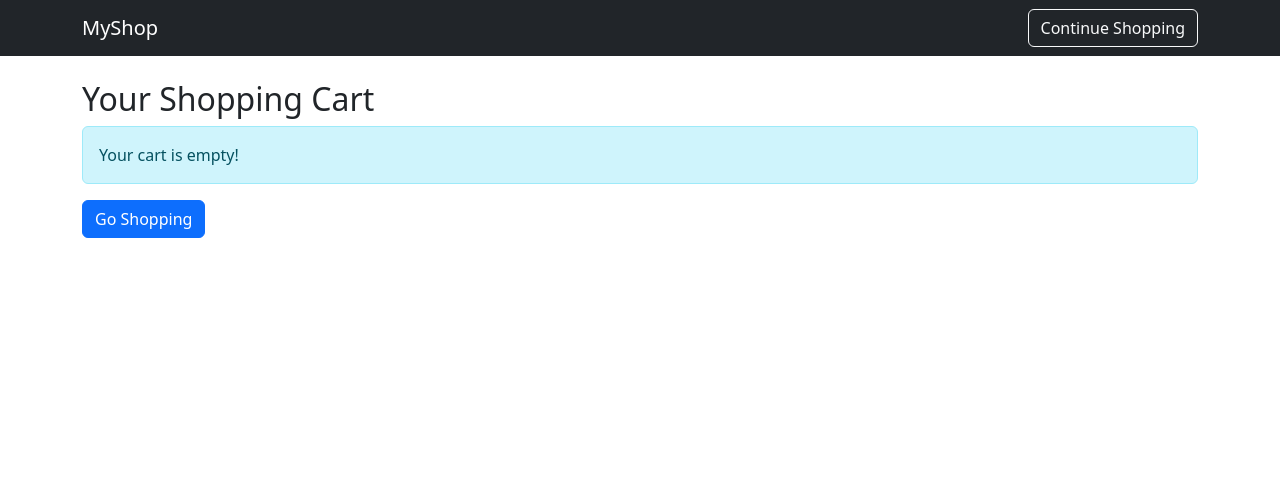
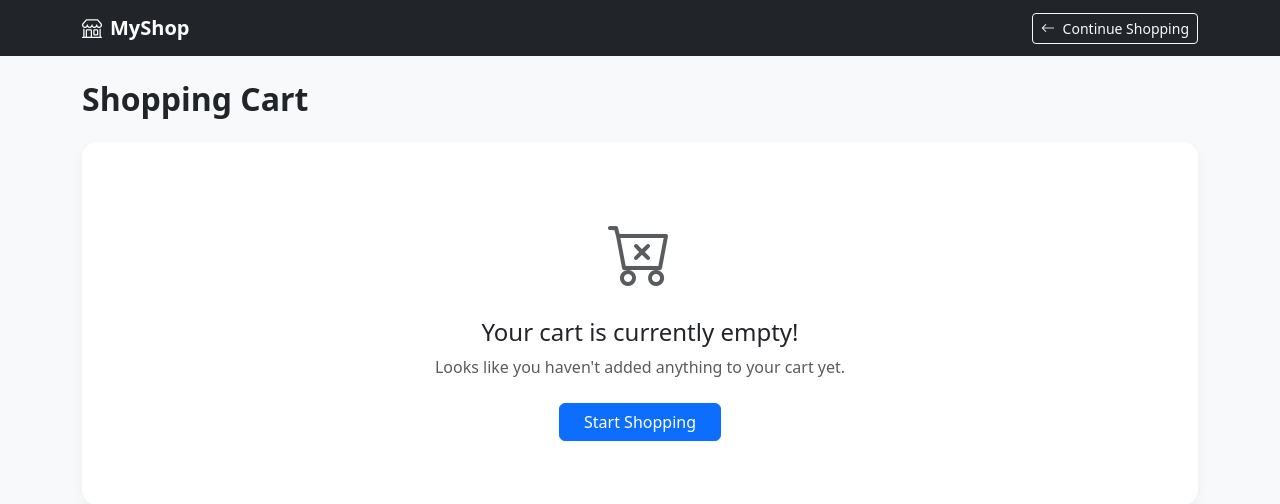
Before and after one commit to Jakoyoski/myproject, a CodeIgniter 4 app: the page made by app/Views/shop/view_cart.php in a window 1280 px wide. Shown: the top 504 px of the page. Run offline with PHP 8.4 and a stand-in for CodeIgniter, Linux system fonts and the light colour scheme; the template is opened without the code that fills it, so the values that code supplies are empty; some libraries are stand-ins or nearby versions.

Commit message:
Dec 25 2025 07:24

```diff
--- a/app/Views/shop/view_cart.php
+++ b/app/Views/shop/view_cart.php
@@ -1,67 +1,118 @@
 <!DOCTYPE html>
-<html>
+<html lang="en">
 <head>
-    <title>Your Cart</title>
-    <link href="https://cdn.jsdelivr.net/bootstrap@5.1.3/dist/css/bootstrap.min.css" rel="stylesheet">
+    <meta charset="UTF-8">
+    <meta name="viewport" content="width=device-width, initial-scale=1.0">
+    <title>Your Cart | MyShop</title>
+    <link href="https://cdn.jsdelivr.net/npm/bootstrap@5.3.0/dist/css/bootstrap.min.css" rel="stylesheet">
+    <link rel="stylesheet" href="https://cdn.jsdelivr.net/npm/bootstrap-icons@1.11.0/font/bootstrap-icons.css">
+    <style>
+        body { background-color: #f8f9fa; }
+        .table img { width: 80px; height: 80px; object-fit: cover; border-radius: 8px; }
+        .cart-card { border: none; border-radius: 15px; box-shadow: 0 4px 12px rgba(0,0,0,0.05); }
+    </style>
 </head>
 <body>
-    <nav class="navbar navbar-expand-lg navbar-dark bg-dark">
+    <nav class="navbar navbar-expand-lg navbar-dark bg-dark mb-4">
         <div class="container">
-            <a class="navbar-brand" href="<?= site_url('/') ?>">MyShop</a>
-            <a href="<?= site_url('/') ?>" class="btn btn-outline-light">Continue Shopping</a>
+            <a class="navbar-brand fw-bold" href="<?= site_url('/') ?>"><i class="bi bi-shop me-2"></i>MyShop</a>
+            <a href="<?= site_url('/') ?>" class="btn btn-outline-light btn-sm">
+                <i class="bi bi-arrow-left me-1"></i> Continue Shopping
+            </a>
         </div>
     </nav>
 
-    <div class="container mt-4">
-        <h2>Your Shopping Cart</h2>
+    <div class="container">
+        <h2 class="mb-4 fw-bold">Shopping Cart</h2>
 
         <?php if(empty($cartItems)): ?>
-            <div class="alert alert-info">Your cart is empty!</div>
-            <a href="<?= site_url('/') ?>" class="btn btn-primary">Go Shopping</a>
+            <div class="card cart-card p-5 text-center">
+                <div class="card-body">
+                    <i class="bi bi-cart-x text-muted" style="font-size: 4rem;"></i>
+                    <h4 class="mt-3">Your cart is currently empty!</h4>
+                    <p class="text-muted">Looks like you haven't added anything to your cart yet.</p>
+                    <a href="<?= site_url('/') ?>" class="btn btn-primary px-4 mt-2">Start Shopping</a>
+                </div>
+            </div>
         <?php else: ?>
-            <table class="table">
-                <thead>
+            <div class="row">
+                <div class="col-lg-8">
+                    <div class="card cart-card mb-4">
+                        <div class="table-responsive p-3">
+                            <table class="table align-middle">
+                                <thead class="table-light">
                                     <tr>
                                         <th>Product</th>
                                         <th>Price</th>
-                        <th>Quantity</th>
+                                        <th style="width: 150px;">Quantity</th>
                                         <th>Total</th>
-                        <th>Action</th>
+                                        <th class="text-center">Action</th>
                                     </tr>
                                 </thead>
                                 <tbody>
                                     <?php foreach($cartItems as $item): ?>
                                     <tr>
-                        <td><?= $item['product']['name'] ?></td>
+                                        <td>
+                                            <div class="fw-bold"><?= $item['product']['name'] ?></div>
+                                            <small class="text-muted">ID: #<?= $item['id'] ?></small>
+                                        </td>
                                         <td>$<?= number_format($item['product']['price'], 2) ?></td>
                                         <td>
-                            <form method="post" action="/update-cart" class="d-inline">
-                                <input type="hidden" name="product_id" value="<?= $item['id'] ?>">
-                                <input type="number" name="quantity" value="<?= $item['quantity'] ?>" min="1" style="width: 70px;">
-                                <button type="submit" class="btn btn-sm btn-info">Update</button>
+                                            <form method="post" action="<?= site_url('/update-cart') ?>" class="input-group input-group-sm">
+                                                <?= csrf_field() ?> <input type="hidden" name="product_id" value="<?= $item['id'] ?>">
+                                                <input type="number" name="quantity" value="<?= $item['quantity'] ?>" min="1" class="form-control">
+                                                <button type="submit" class="btn btn-outline-secondary">
+                                                    <i class="bi bi-arrow-clockwise"></i>
+                                                </button>
                                             </form>
                                         </td>
-                        <td>$<?= number_format($item['quantity'] * $item['product']['price'], 2) ?></td>
-                        <td>
-                            <a href="<?=base_url('remove-from-cart/'.$item['id']) ?>" class="btn btn-danger btn-sm">Remove</a>
+                                        <td class="fw-bold">$<?= number_format($item['quantity'] * $item['product']['price'], 2) ?></td>
+                                        <td class="text-center">
+                                            <a href="<?= base_url('remove-from-cart/'.$item['id']) ?>" class="text-danger fs-5" title="Remove Item">
+                                                <i class="bi bi-trash"></i>
+                                            </a>
                                         </td>
                                     </tr>
                                     <?php endforeach; ?>
                                 </tbody>
-                <tfoot>
-                    <tr>
-                        <td colspan="3" class="text-end"><strong>Total:</strong></td>
-                        <td><strong>$<?= number_format($cartTotal, 2) ?></strong></td>
-                        <td></td>
-                    </tr>
-                </tfoot>
                             </table>
+                        </div>
+                    </div>
+                </div>
 
-            <div class="text-end">
-                <a href="<?= site_url('/') ?>"class="btn btn-secondary">Continue Shopping</a>
-                <a href="<?=base_url('checkout/')?>" class="btn btn-success">Proceed to Checkout</a>
+                <div class="col-lg-4">
+                    <div class="card cart-card border-0">
+                        <div class="card-body p-4">
+                            <h5 class="fw-bold mb-3">Order Summary</h5>
+                            <hr>
+                            <div class="d-flex justify-content-between mb-2">
+                                <span>Subtotal</span>
+                                <span>$<?= number_format($cartTotal, 2) ?></span>
+                            </div>
+                            <div class="d-flex justify-content-between mb-2 text-success">
+                                <span>Shipping</span>
+                                <span>Free</span>
+                            </div>
+                            <hr>
+                            <div class="d-flex justify-content-between mb-4">
+                                <span class="h5 fw-bold">Total</span>
+                                <span class="h5 fw-bold">$<?= number_format($cartTotal, 2) ?></span>
+                            </div>
+                            <a href="<?= base_url('checkout/') ?>" class="btn btn-success w-100 py-2 fw-bold">
+                                Proceed to Checkout <i class="bi bi-credit-card ms-2"></i>
+                            </a>
+                            <div class="text-center mt-3">
+                                <a href="<?= site_url('/') ?>" class="text-muted text-decoration-none small">
+                                    <i class="bi bi-chevron-left"></i> Keep Shopping
+                                </a>
+                            </div>
+                        </div>
+                    </div>
+                </div>
             </div>
         <?php endif; ?>
     </div>
+
+    <script src="https://cdn.jsdelivr.net/npm/bootstrap@5.3.0/dist/js/bootstrap.bundle.min.js"></script>
 </body>
 </html>
```
Lines whose indentation alone changed are shown as unchanged.
